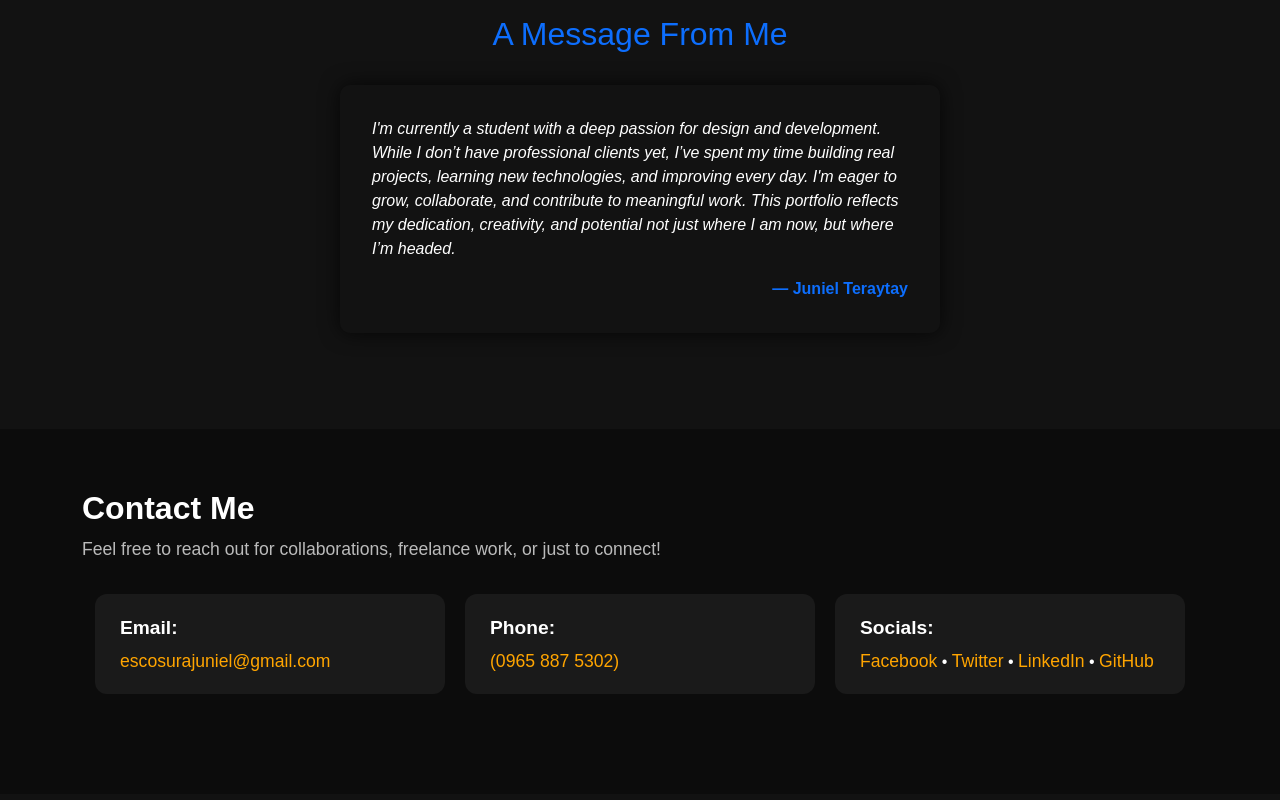
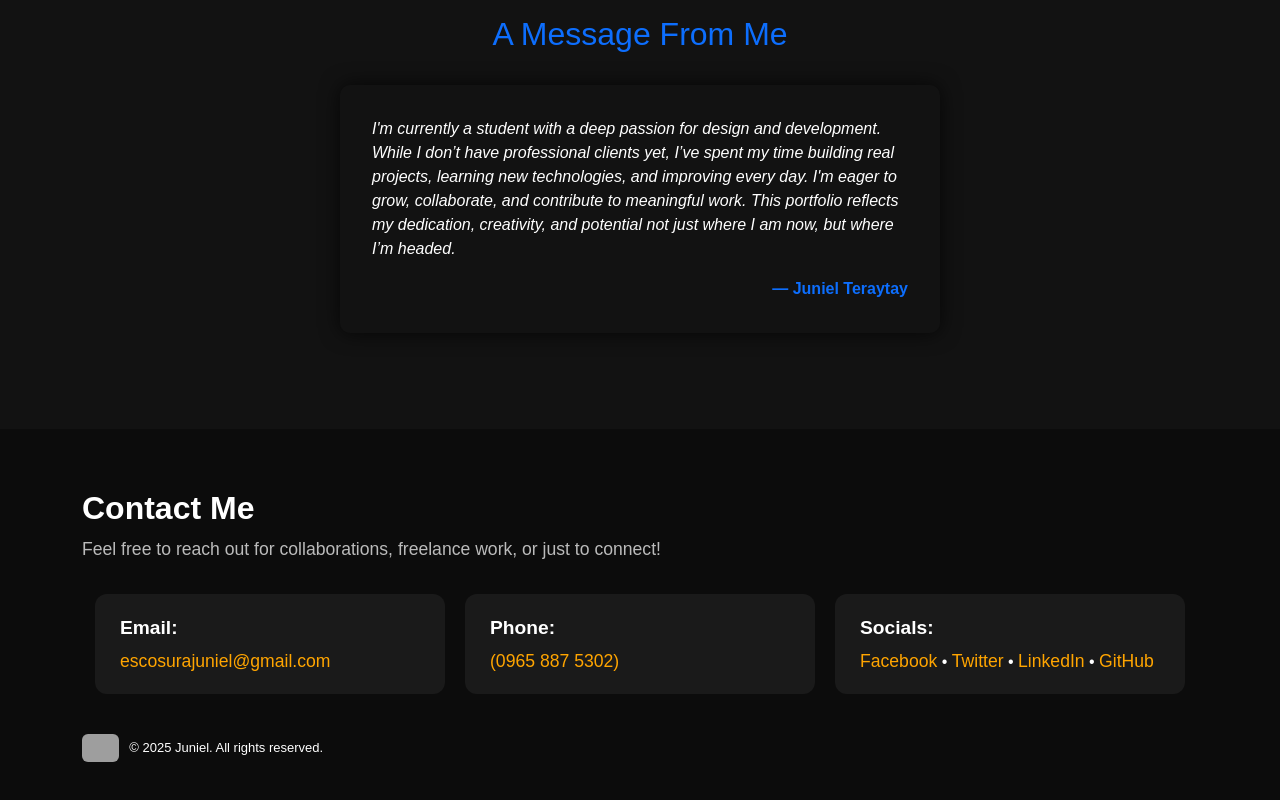
Before and after one commit to escosurajuniel-sudo/Niel, a plain HTML site: page index.html in a window 1280 px wide. Shown: the part 2112-2912 px from the top of the page. Drawn offline with nearby package versions, Linux system fonts and the light colour scheme; grey boxes are pictures that could not be loaded.

Commit message:
Add files via upload

```diff
--- a/index.html
+++ b/index.html
@@ -496,6 +496,16 @@
           </span>
         </div>
       </div>
+<!-- Footer -->
+    <footer>
+      <div style="display:flex;gap:10px;align-items:center">
+        <div class="logo">
+          <img src="https://scontent.fcgy1-3.fna.fbcdn.net/v/t39.30808-6/545595575_122112903290976753_4304983375431461163_n.jpg?_nc_cat=107&ccb=1-7&_nc_sid=f727a1&_nc_eui2=AeEWNkGcQU4ixmoL3wzMRF5DuVM-br3UgC65Uz5uvdSALi2pg6p8d5zKci7TT0v4yjmbYU8CQSiXNAC9CPNvGNLr&_nc_ohc=uZLs5dH7zOIQ7kNvwGnXjJd&_nc_oc=AdmDgJm28OOyzh-Msv_Sx3Gs7uvy4xidIqZIZTPE4O_-1itV-Lp4rbWNpiUiDyz0NizGG9U_LuLftq6VbUHbiyBO&_nc_zt=23&_nc_ht=scontent.fcgy1-3.fna&_nc_gid=xYPKdcWqwaJ6ePeJyd1lHw&oh=00_AfbAAD_2Bq_qJunw1zzsVrZTGjVpjCZFBjwn1fA3ferwnQ&oe=68C328BD" alt="Juniel Logo" style="height:28px; border-radius:6px;">
+        </div>
+        <div style="color:var(--muted);font-size:13px">© 2025 Juniel. All rights reserved.</div>
+      </div>
+    </footer>
+  </div>
 
   <!-- Bootstrap JS & Typing Effect -->
   <script src="https://cdn.jsdelivr.net/npm/bootstrap@5.3.0/dist/js/bootstrap.bundle.min.js"></script>
```
